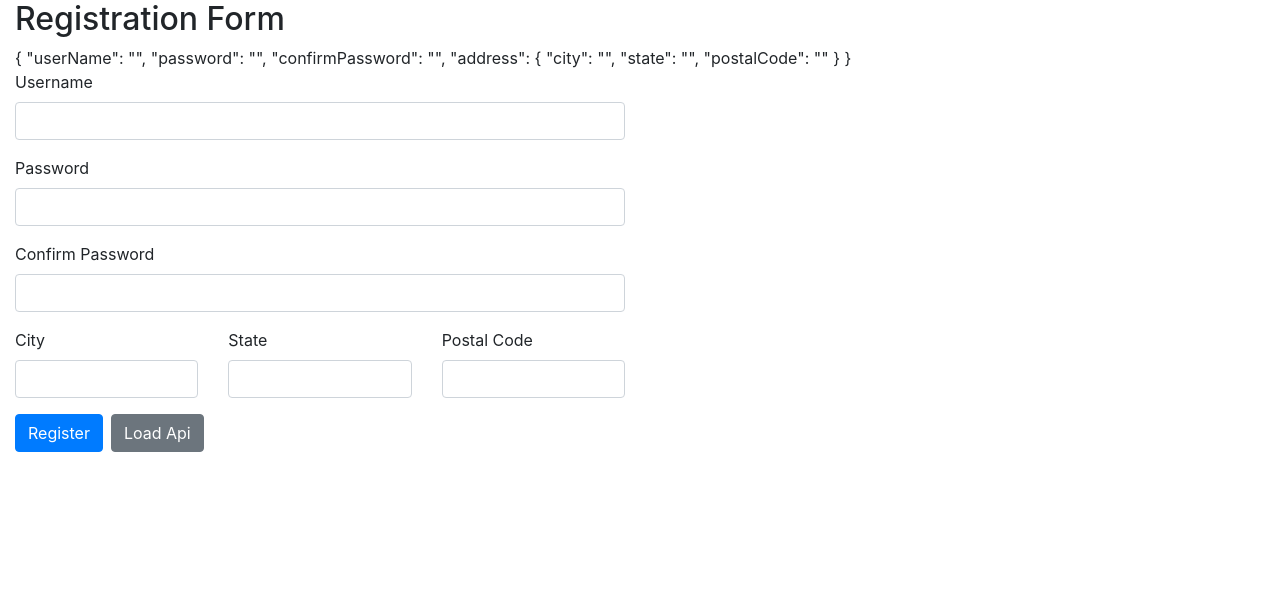
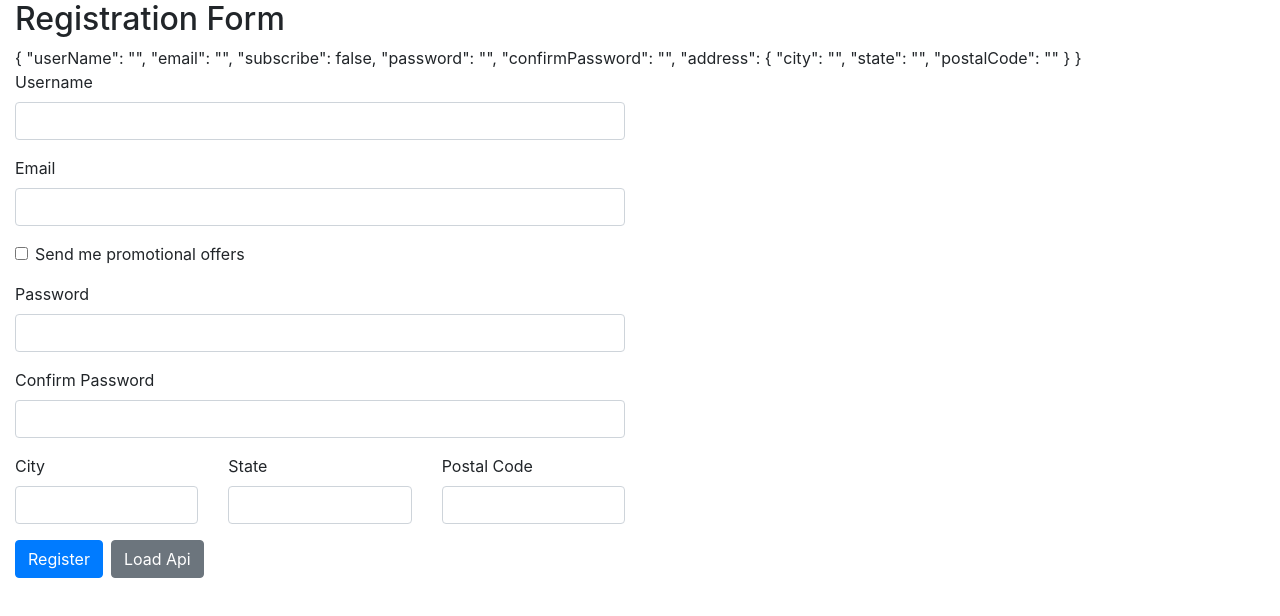
Before and after one commit to abmrifat1/Angular_project_Dir, an Angular app in the folder reactive-forms/: page / in a window 1280 px wide. Shown: the top 616 px of the page. Built offline with nearby package versions, Linux system fonts and the light colour scheme.

Commit message:
password and confirm password matching

```diff
--- a/reactive-forms/src/app/app.component.html
+++ b/reactive-forms/src/app/app.component.html
@@ -8,31 +8,36 @@
         <div class="form-group">
           <label for="">Username</label>
           <input
-            [class.is-invalid]="
-              userName.invalid &&
-              userName.touched
-            "
+            [class.is-invalid]="userName.invalid && userName.touched"
             type="text"
             formControlName="userName"
             class="form-control"
           />
-          <div
-            *ngIf="
-              userName.invalid &&
-              userName.touched
-            "
-          >
-            <small
-              *ngIf="userName.errors?.required;"
-              class="text-danger"
+          <div *ngIf="userName.invalid && userName.touched">
+            <small *ngIf="userName.errors?.required" class="text-danger"
               >Username is required</small
             >
-            <small
-            *ngIf="userName.errors?.minlength"
-            class="text-danger"
-            >Username is must be at least 3 characters</small
-          >
+            <small *ngIf="userName.errors?.minlength" class="text-danger"
+              >Username is must be at least 3 characters</small
+            >
+            <small *ngIf="userName.errors?.frobiddenName" class="text-danger"
+              >{{userName.errors?.frobiddenName.value}} Username not allowed</small
+            >
           </div>
+        </div>
+        <div class="form-group">
+          <label for="">Email</label>
+          <input
+          [class.is-invalid]="email.invalid && email.touched"
+            type="email"
+            formControlName="email"
+            class="form-control"
+          />
+          <small class="text-danger" [class.d-none]="email.valid || email.untouched">Email is required</small>
+        </div>
+        <div class="form-check mb-3">
+          <input type="checkbox" class="form-check-input" formControlName="subscribe">
+          <label class="form-check-label">Send me promotional offers</label>
         </div>
         <div class="form-group">
           <label for="">Password</label>
@@ -46,9 +51,11 @@
           <label for="">Confirm Password</label>
           <input
             type="password"
+            [class.is-invalid]="registrationForm.errors?.misMatch"
             formControlName="confirmPassword"
             class="form-control"
           />
+          <small class="text-danger" *ngIf="registrationForm.errors?.misMatch">Passwords do not match</small>
         </div>
         <div class="row" formGroupName="address">
           <div class="col-md-4">
--- a/reactive-forms/src/app/app.component.ts
+++ b/reactive-forms/src/app/app.component.ts
@@ -1,17 +1,25 @@
-import { Component } from "@angular/core";
-import { FormBuilder, Validators } from "@angular/forms";
+import { Component,OnInit } from "@angular/core";
+import { FormBuilder, Validators, FormGroup } from "@angular/forms";
+import { forbiddenNameValidator } from './shared/user-name.validator';
+import { passwordValidation } from './shared/password.validator';
 
 @Component({
   selector: "app-root",
   templateUrl: "./app.component.html",
   styleUrls: ["./app.component.scss"]
 })
-export class AppComponent {
+export class AppComponent implements OnInit{
   constructor(private fb: FormBuilder) {}
   title = "reactive-forms";
+
+  registrationForm: FormGroup;
   get userName(){
     return this.registrationForm.get('userName');
   }
+  get email(){
+    return this.registrationForm.get('email');
+  }
+
   // registrationForm = new FormGroup({
   //   userName: new FormControl("abm"),
   //   password: new FormControl(""),
@@ -23,8 +31,11 @@ export class AppComponent {
   //   })
   // });
 
-  registrationForm = this.fb.group({
-    userName: ["",[ Validators.required,Validators.minLength(3)]],
+  ngOnInit(){
+  this.registrationForm = this.fb.group({
+    userName: ["",[ Validators.required,Validators.minLength(3),forbiddenNameValidator(/admin/)]],
+    email:[""],
+    subscribe:[false],
     password: [""],
     confirmPassword: [""],
     address: this.fb.group({
@@ -32,13 +43,30 @@ export class AppComponent {
       state: [""],
       postalCode: [""]
     })
-  });
+  },{validator:passwordValidation});
+
+  this.registrationForm.get('subscribe').valueChanges.subscribe(checkedValue =>{
+    const email=this.registrationForm.get('email');
+    if(checkedValue){
+      email.setValidators(Validators.required);
+    }else{
+      email.clearValidators();
+    }
+    email.updateValueAndValidity();
+  })
+}
+
 
   loadApiData() {
     this.registrationForm.patchValue({
       userName: "khorshed alam",
       password: "123456",
-      confirmPassword: "123456"
+      confirmPassword: "123456",
+      address:{
+        city:'Dhaka',
+        state:"Nodda",
+        postalCode:12345,
+      }
     });
   }
 }
--- /dev/null
+++ b/reactive-forms/src/app/shared/password.validator.ts
@@ -0,0 +1,13 @@
+import { AbstractControl, ValidatorFn } from "@angular/forms";
+
+export function passwordValidation(control:AbstractControl): {[key: string]:boolean }| null {
+    const password = control.get('password');
+    const confirmPassword = control.get('confirmPassword');
+    if(password.pristine || confirmPassword.pristine){
+        return null;
+    }
+    else{
+        return password && confirmPassword && password.value != confirmPassword.value ? { 'misMatch': true}: null;
+    }
+
+}
--- /dev/null
+++ b/reactive-forms/src/app/shared/user-name.validator.ts
@@ -0,0 +1,9 @@
+import { AbstractControl, ValidatorFn } from "@angular/forms";
+
+
+export function forbiddenNameValidator(frobiddenName:RegExp): ValidatorFn{
+  return  (control: AbstractControl):{[key:string]:any} | null => {
+        const frobidden= frobiddenName.test(control.value);
+        return frobidden? {'frobiddenName':{value:control.value}}:null;
+        }
+}
```
